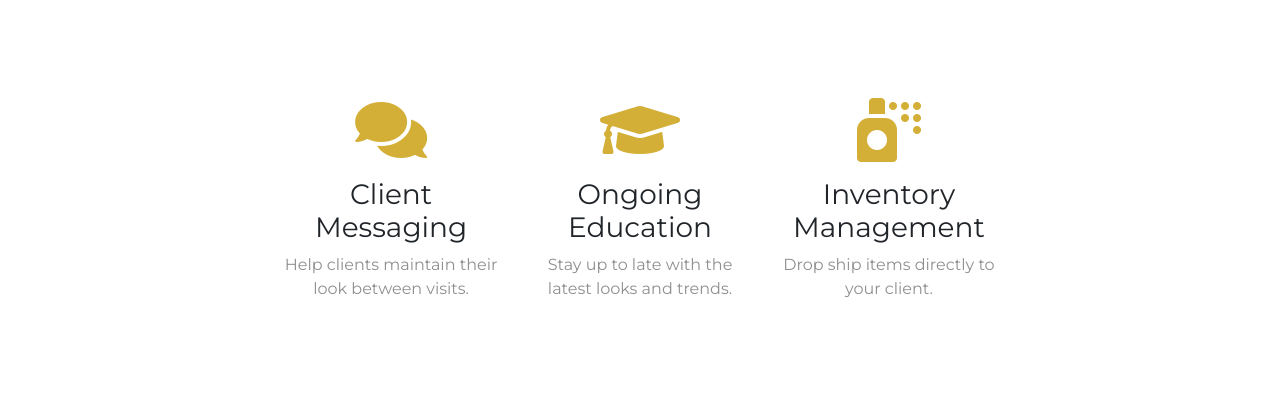
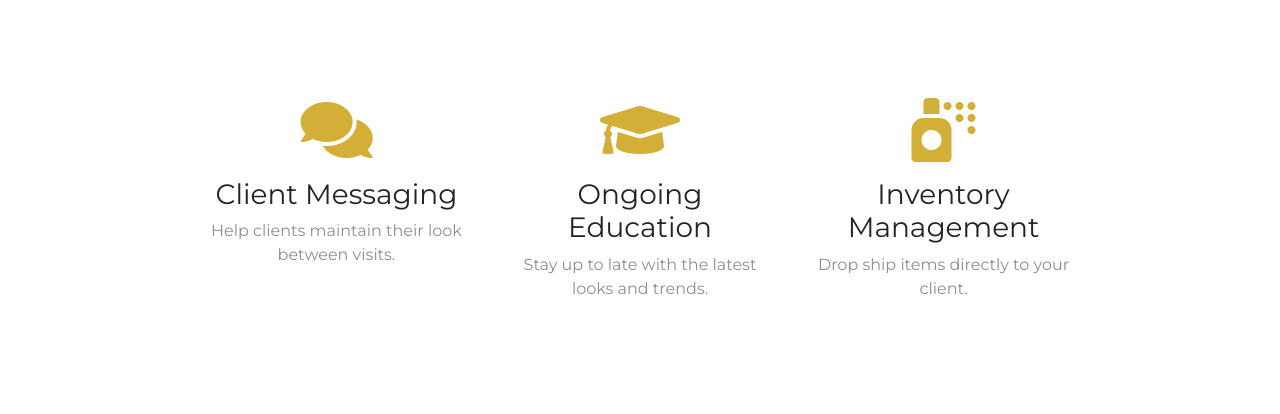
Before and after one commit to mdulloa80/Hair-U, a plain HTML site: page index.html in a window 1280 px wide. Shown: the part 496-910 px from the top of the page. Drawn offline with nearby package versions, Linux system fonts and the light colour scheme.

Commit message:
Update styles.css

```diff
--- a/css/styles.css
+++ b/css/styles.css
@@ -31,7 +31,7 @@ p {
 
 /* containers */
 .container-fluid {
-  padding: 1% 15%;
+  padding: 1% 7%;
 }
 
 #title .container-fluid {
```
